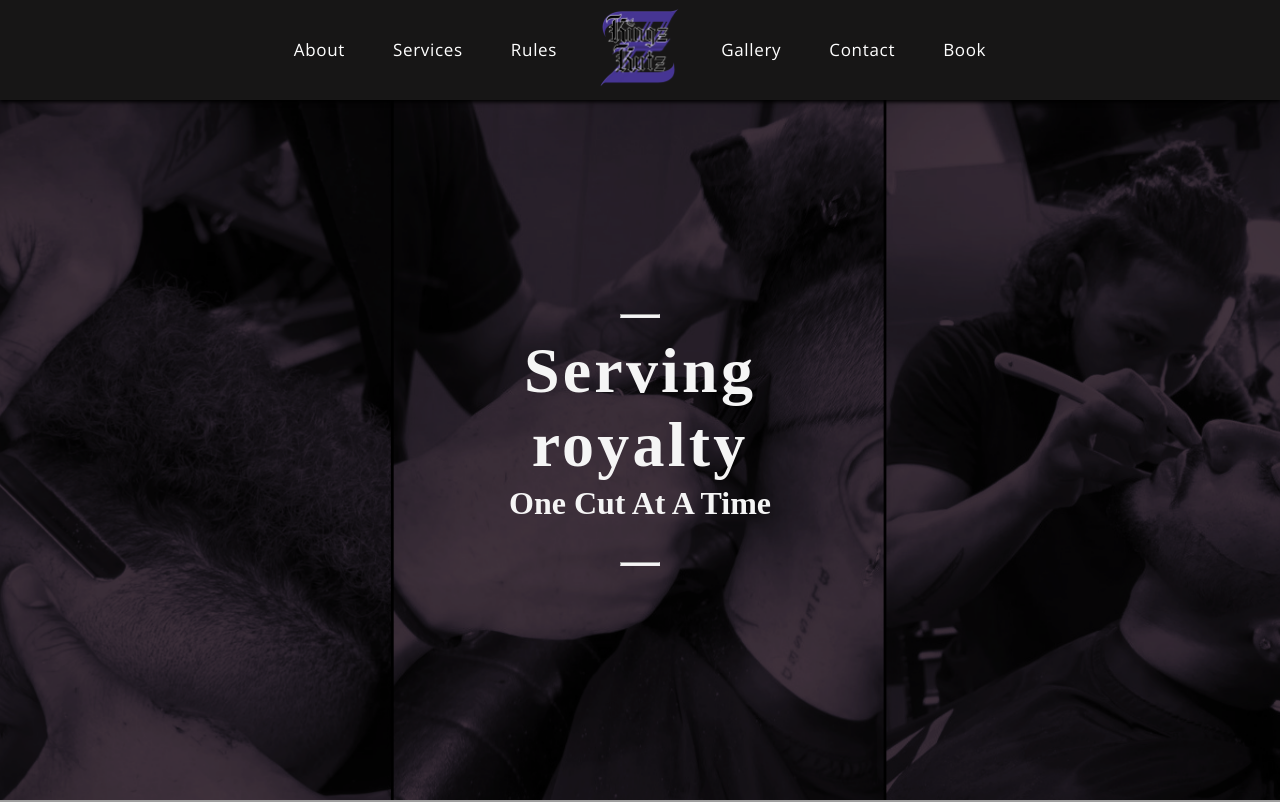
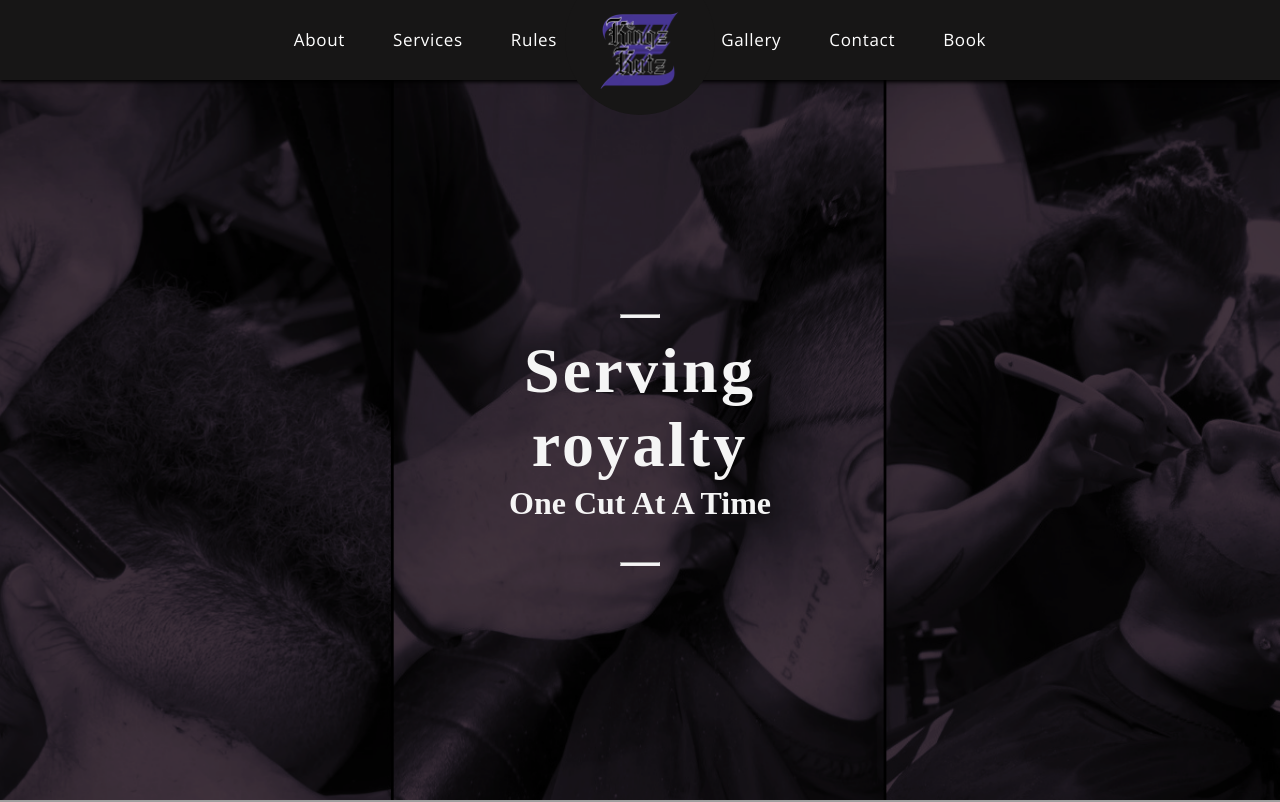
Before and after one commit to JuanTwo779/kingz-kutz-v2, a React (Create React App) app: page / in a window 1280 px wide. Shown: the top 802 px of the page. Built offline with nearby package versions, Linux system fonts and the light colour scheme; grey boxes are pictures that could not be loaded; a web font is replaced by a local one.

Commit message:
circle attachment to desktop logo

```diff
--- a/src/components/Navbar/Navbar.css
+++ b/src/components/Navbar/Navbar.css
@@ -6,8 +6,7 @@
     align-items: center;
     background: var(--color-black);
     position: fixed;
-    /* opacity: 0.9; */
-    height: 100px;
+    height: 80px;
     padding: 1rem 2rem;
     box-shadow: 0 2px 4px rgba(0, 0, 0, 2);
 }
@@ -15,16 +14,33 @@
 .app__navbar-logo {
     text-align: center;
     margin: 0 0.5rem;
+
 }
 
 .nav__desktop-logo {
     max-width: 80px;
     filter: brightness(1.3);
-    margin: 0;
+    margin-top: 25px;
 }
+
+.circle-background {
+    position: absolute;
+    top: 50%;
+    left: 50%;
+    transform: translate(-50%, -50%);
+    width: 150px;
+    height: 150px;
+    background: var(--color-black);
+    border-radius: 50%;
+    z-index: -1;
+}
+
+
 
 .nav__mobile-logo {
     display: none;
+    margin-top: auto;
+    margin-bottom: auto;
 }
 
 
@@ -33,7 +49,7 @@
     list-style: none;
     margin: 0;
     padding: 0;
-    justify-content: center; /* Center the links horizontally */
+    justify-content: center;
 }
 
 .app__navbar-links li {
@@ -126,12 +142,13 @@
 }
 
 @media screen and (max-width: 1000px) {
-    .nav__desktop-logo{
+    .nav__desktop-logo, .circle-background{
         display: none;
     }
 
     .nav__mobile-logo{
         display: flex;
+        margin: auto;
     }
 
     .app__navbar-links {
--- a/src/components/Navbar/Navbar.jsx
+++ b/src/components/Navbar/Navbar.jsx
@@ -19,10 +19,13 @@ const Navbar = () => {
         <li className='p__opensans'><a href="#rules">Rules</a></li>
       </ul>
 
+      <div className="circle-background">
+      </div>
+
       <div className='app__navbar-logo'>
-        <img className='nav__desktop-logo' src={images.heroLogoKK} alt="app logo" />
-        <img className='nav__mobile-logo' src={images.logoKK} alt="app logo" />
-      </div>
+          <img className='nav__desktop-logo' src={images.heroLogoKK} alt="app logo" />
+          <img className='nav__mobile-logo' src={images.logoKK} alt="app logo" />
+        </div>
 
       <ul className='app__navbar-links items-right'>
         <li className='p__opensans'><a href="#photos" >Gallery</a></li>
```
